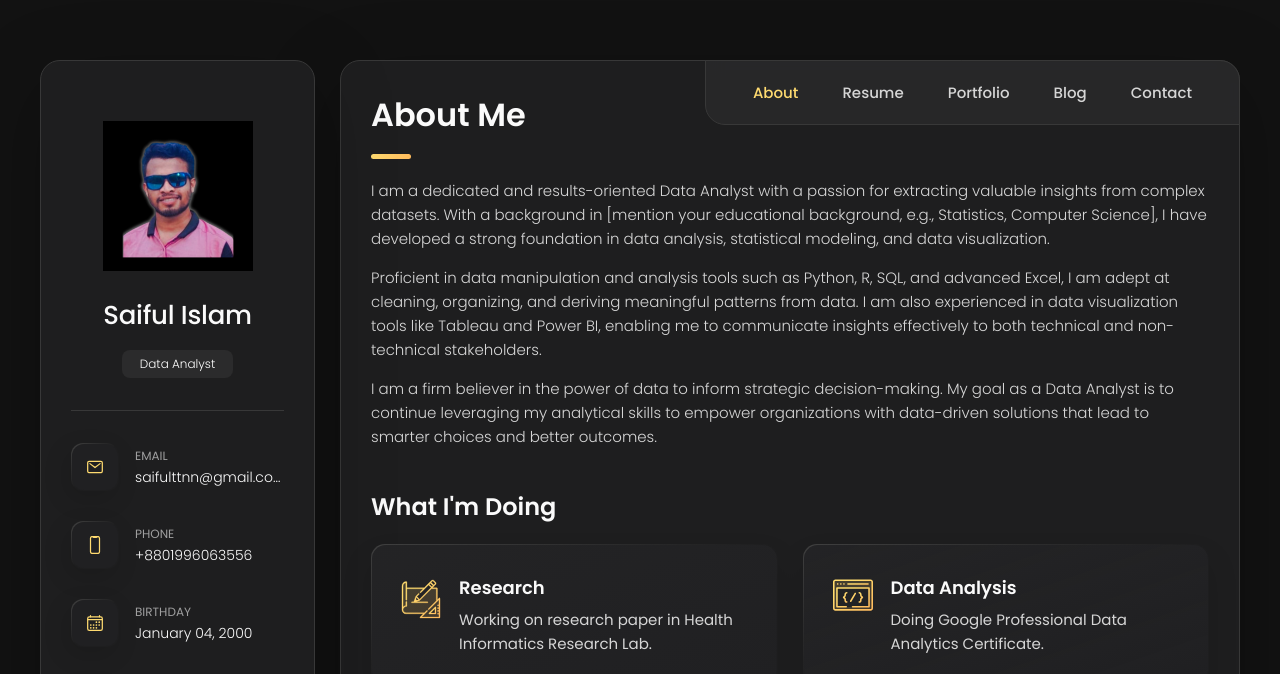
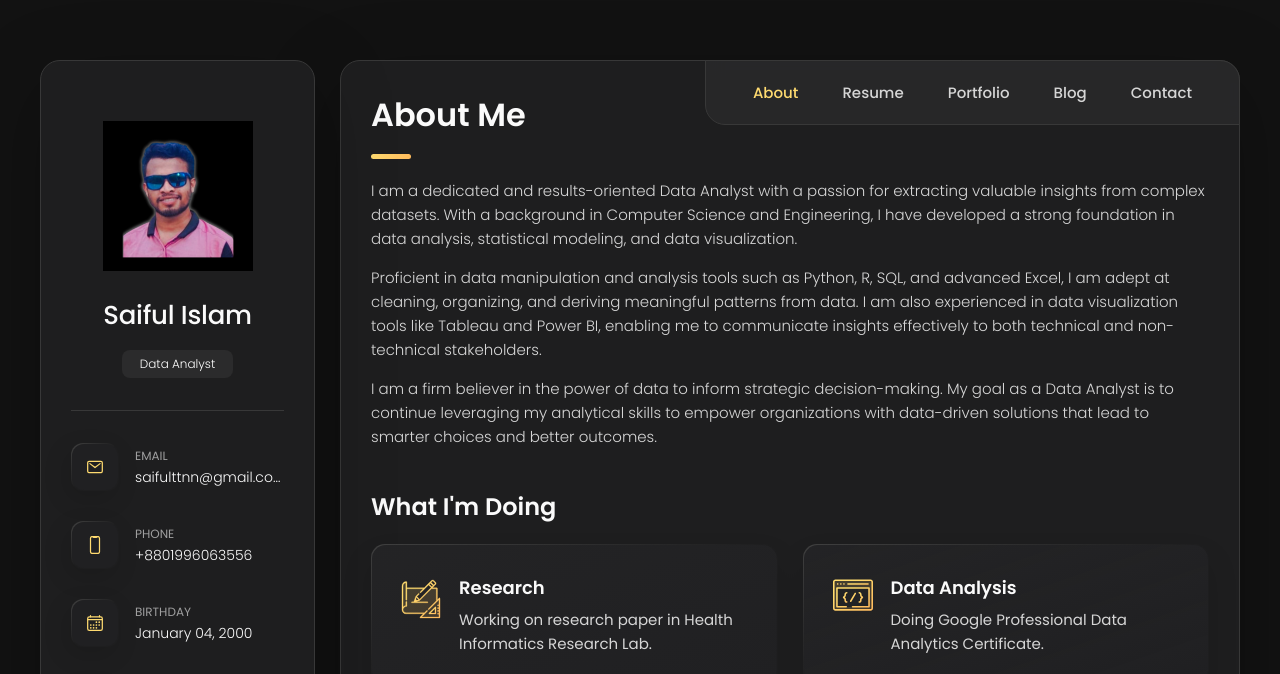
Before and after one commit to saifoff/portfolio, a plain HTML site: page index.html in a window 1280 px wide. Shown: the top 674 px of the page. Drawn offline with nearby package versions, Linux system fonts and the light colour scheme.

Commit message:
Update index.html

```diff
--- a/index.html
+++ b/index.html
@@ -210,7 +210,7 @@
         <section class="about-text">
           <p>
             I am a dedicated and results-oriented Data Analyst with a passion for extracting valuable insights from complex datasets.
-             With a background in [mention your educational background, e.g., Statistics, Computer Science], I have developed a strong foundation in data analysis,
+             With a background in Computer Science and Engineering, I have developed a strong foundation in data analysis,
             statistical modeling, and data visualization.
           </p>
 
```
